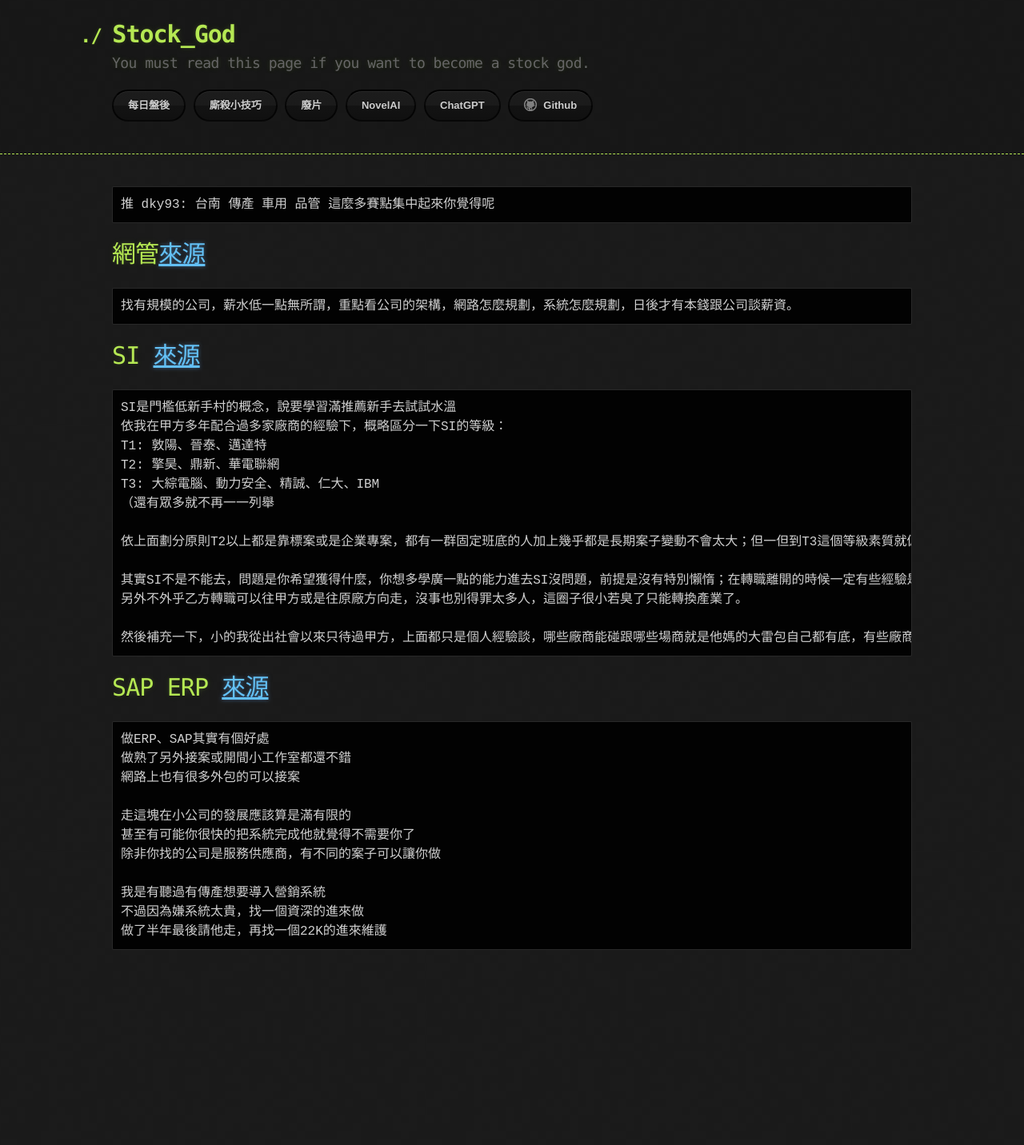
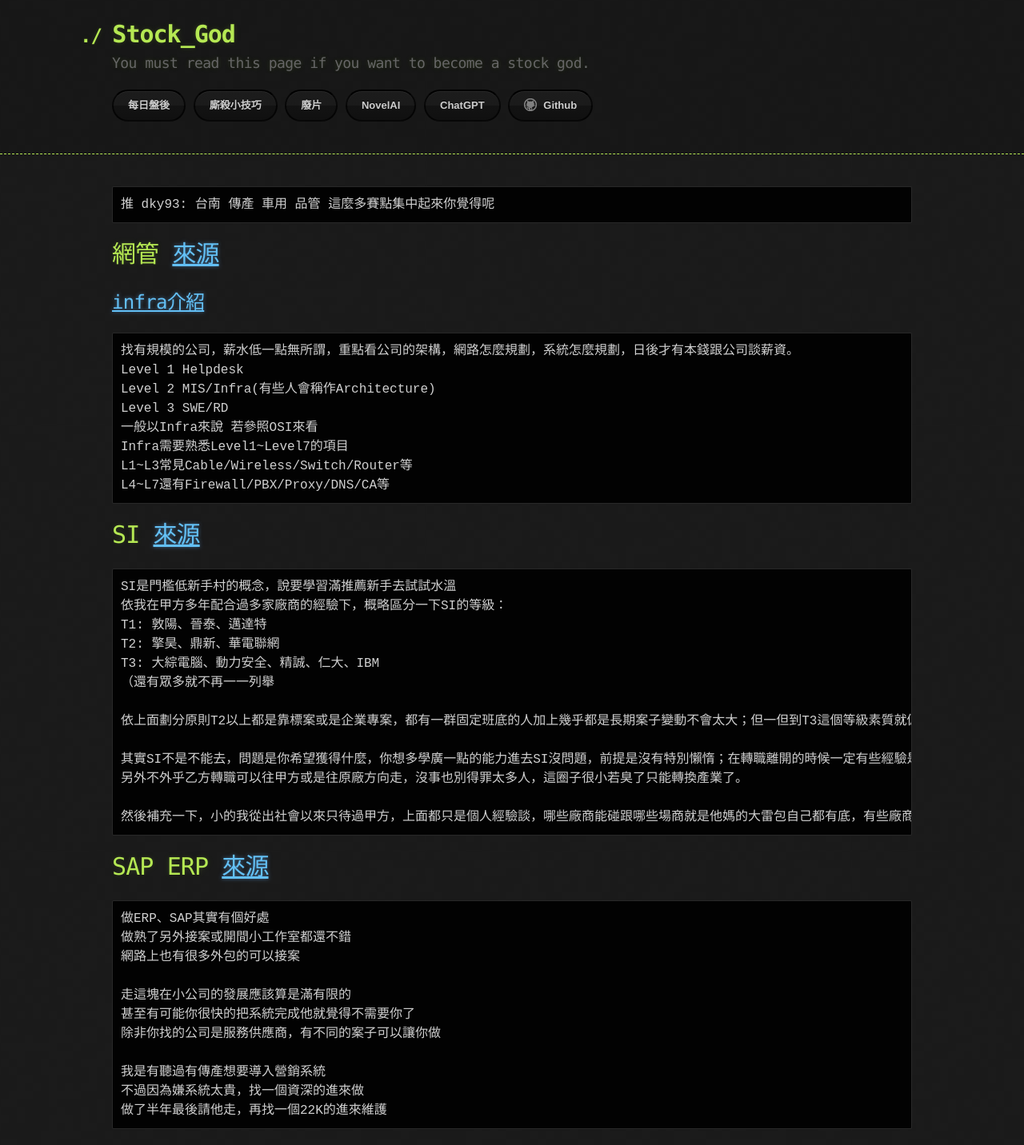
Before and after one commit to lepg5487/Stock_God, a Jekyll site: the page built from job.md, in a window 1280 px wide. Shown: the whole page at 80% size. Built offline with Jekyll 4.4.1, drawn with Linux system fonts in a browser that asks for light colours; before the commit the page ends 1208 px from its top, so only the background shows below that.

Commit message:
Update job.md

````diff
--- a/job.md
+++ b/job.md
@@ -7,9 +7,17 @@
 推 dky93: 台南 傳產 車用 品管 這麼多賽點集中起來你覺得呢
 ```
 
-# 網管[來源](https://www.dcard.tw/f/job/p/237234955)
+# 網管 [來源](https://www.dcard.tw/f/job/p/237234955)
+## [infra介紹](https://www.dcard.tw/f/tech_job/p/240502828)
 ```
 找有規模的公司，薪水低一點無所謂，重點看公司的架構，網路怎麼規劃，系統怎麼規劃，日後才有本錢跟公司談薪資。
+Level 1 Helpdesk
+Level 2 MIS/Infra(有些人會稱作Architecture)
+Level 3 SWE/RD
+一般以Infra來說 若參照OSI來看
+Infra需要熟悉Level1~Level7的項目
+L1~L3常見Cable/Wireless/Switch/Router等
+L4~L7還有Firewall/PBX/Proxy/DNS/CA等
 ```
 
 # SI [來源](https://www.dcard.tw/f/job/p/241263664)
````
